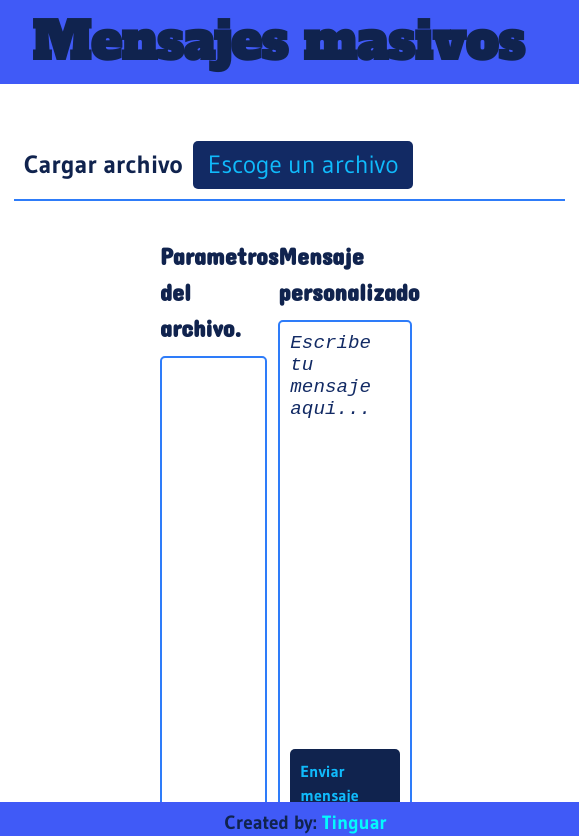
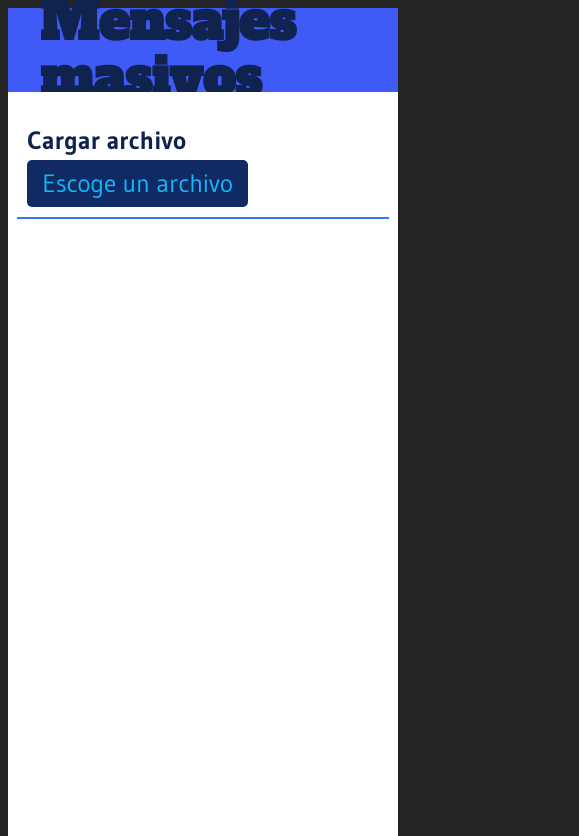
Before and after one commit to tinguar/mensajes-masivos-whatsapp, a React (Vite) app in the folder frontend/: page / in a window 390 px wide. Shown: the top 836 px of the page, 579 px wide, since content can reach past the window. Built offline with nearby package versions, Linux system fonts and the light colour scheme.

Commit message:
Responsive designe aplicado

```diff
--- a/frontend/src/App.css
+++ b/frontend/src/App.css
@@ -1,6 +1,8 @@
 .application {
   display: grid;
   min-height: 100%;
+
+  grid-template-columns: 1fr 1fr 1fr 1fr;
   grid-template-rows: auto 1fr auto;
   grid-template-areas:
     "header header header header"
@@ -12,8 +14,8 @@
   grid-area: content;
   background-color: var(---color-theme-type-7);
   width: 100%;
+  padding: 10px;
   box-sizing: border-box;
-  padding: 10px;
 
   display: grid;
   grid-template-columns: auto 1fr 1fr auto;
@@ -22,3 +24,42 @@
     "inputFile inputFile inputFile inputFile"
     "addLeft containerParams containerMessage addRight";
 }
+
+@media (max-width: 880px) {
+  .mainContent {
+    grid-template-columns: 1fr 1fr;
+    gap: 50px;
+    grid-template-rows: auto auto auto 50px;
+    grid-template-areas:
+      "inputFile inputFile"
+      "containerParams containerParams"
+      "containerMessage containerMessage"
+      "addLeft addRight";
+  }
+}
+
+@media (max-width: 768px) {
+  .mainContent {
+    grid-template-columns: 1fr;
+    grid-template-rows: auto auto auto 50px 50px;
+    grid-template-areas:
+      "inputFile"
+      "containerParams"
+      "containerMessage"
+      "addRight"
+      "addLeft";
+  }
+}
+
+/* Estilos para celular */
+@media (max-width: 480px) {
+  .mainContent {
+    grid-template-columns: 1fr;
+    grid-template-areas:
+      "inputFile"
+      "addLeft"
+      "containerParams"
+      "containerMessage"
+      "addRight";
+  }
+}
--- a/frontend/src/components/message/index.css
+++ b/frontend/src/components/message/index.css
@@ -57,3 +57,12 @@
   background-color: var(---color-theme-type-2);
   color: var(---color-theme-type-6-2);
 }
+
+@media (max-width: 880px) {
+  .containerMessage__imputTextArea--textArea {
+    height: 80%;
+  }
+  .containerMessage__containerButton {
+    height: 20%;
+  }
+}
--- a/frontend/src/components/parameters/index.css
+++ b/frontend/src/components/parameters/index.css
@@ -1,7 +1,7 @@
 .containerParams {
   grid-area: containerParams;
   height: 100%;
-  width: 90%;
+  width: 95%;
 }
 .containerParams__title {
   font-size: 1.5rem;
--- a/frontend/src/index.css
+++ b/frontend/src/index.css
@@ -3,11 +3,6 @@ font-family: 'Concert One', cursive;
 font-family: 'Gudea', sans-serif; */
 
 @import url("https://fonts.googleapis.com/css2?family=Alfa+Slab+One&family=Concert+One&family=Gudea:ital,wght@0,400;0,700;1,400&display=swap");
-
-* {
-  margin: 0;
-  padding: 0;
-}
 
 body {
   font-family: "Gudea", sans-serif;
```
Also changed, not shown: 2 other files (tests, documents, lock files or other folders).
